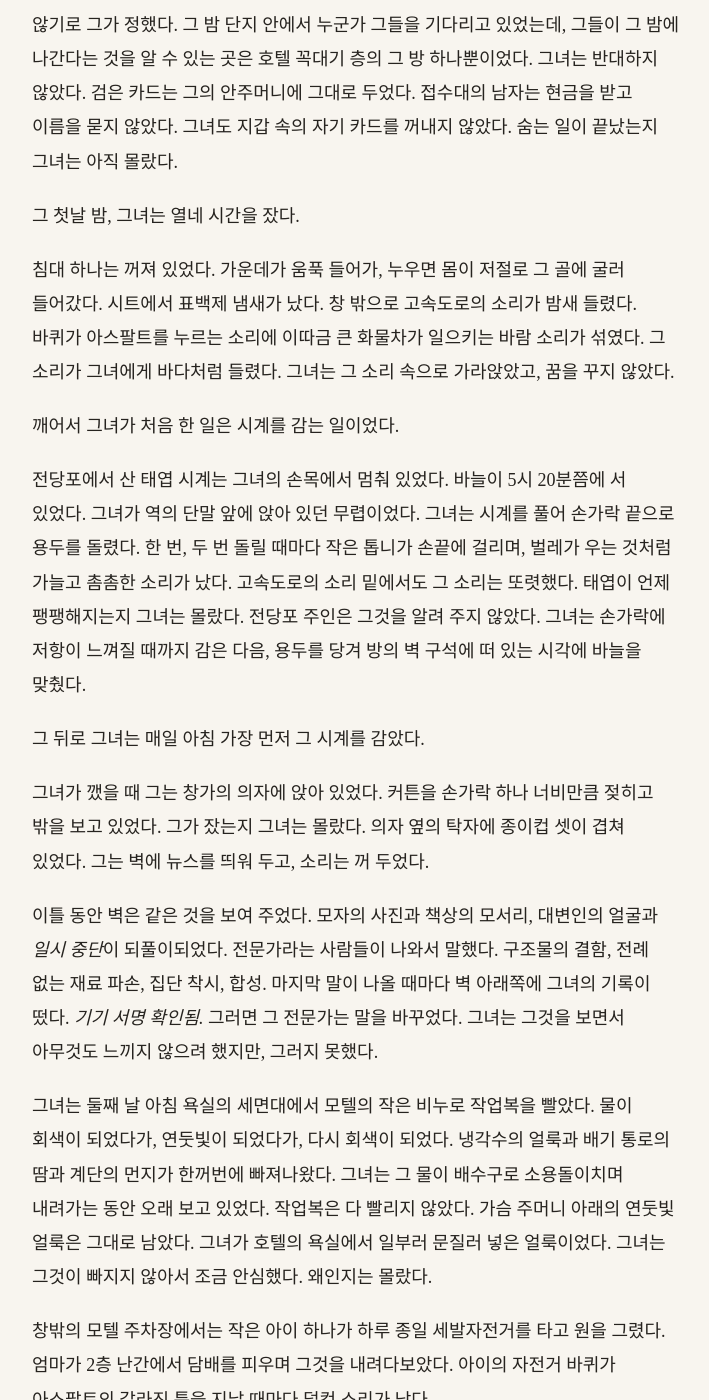
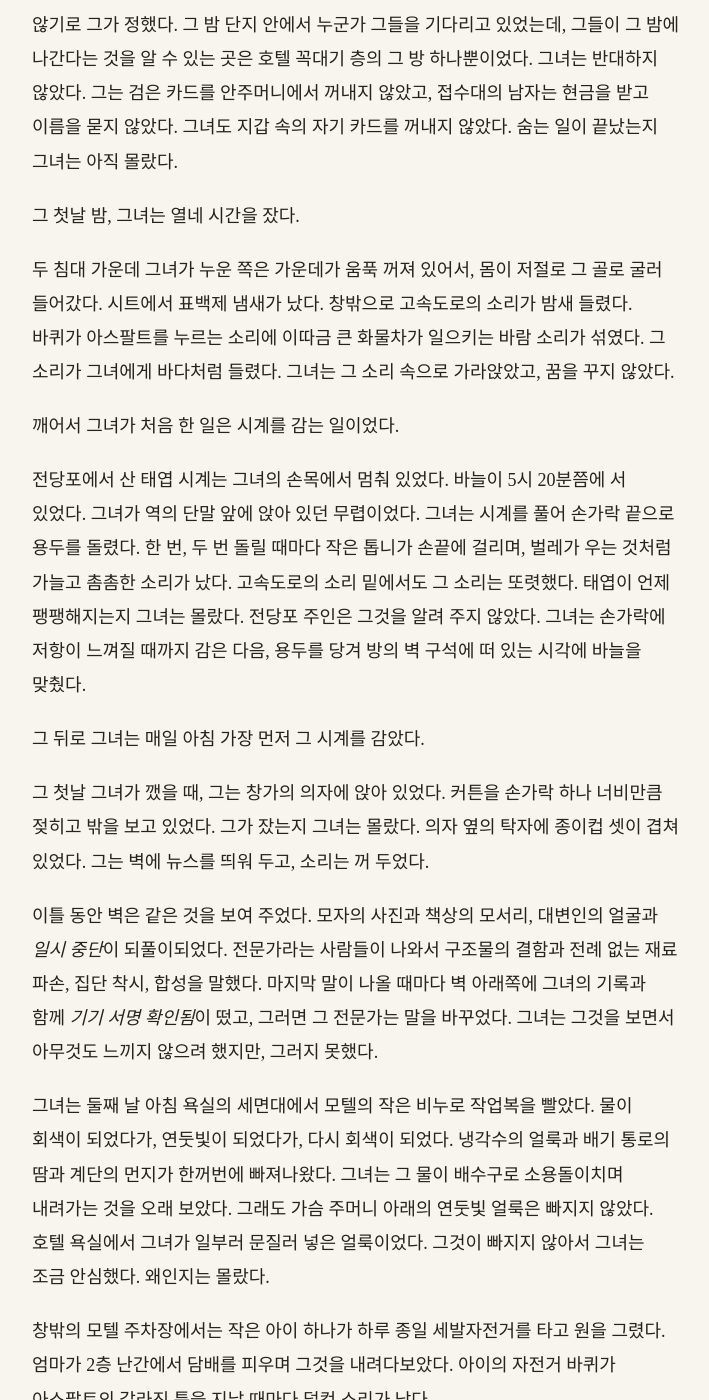
Before and after one commit to kangkkang/writer_s1_public, a Jekyll site: the page built from vol1/036.md, in a window 1280 px wide and 1400 px high, scrolled down 11825 px. Shown: the whole window, without its empty margins (284-993 px from the left). Built offline with Jekyll 4.4.1, drawn with Linux system fonts in a browser that asks for light colours; our own code applies the rules of GitHub Pages for plain Markdown files; some of the changed text lies outside the part shown.

Commit message:
Update from https://github.com/kangkkang/writer_s1/commit/696d056a34e08864921af29147d5ebf4db4fdb63

```diff
--- a/vol1/036.md
+++ b/vol1/036.md
@@ -248,11 +248,11 @@
 
 그들은 역 근처의 모텔에서 사흘을 잤다.
 
-고속도로 진입로 옆의 2층짜리 건물이었다. 바깥 복도에 철제 난간이 둘러져 있었고, 방마다 문 옆에 창이 하나씩 있었다. 커튼은 두꺼운 갈색이었다. 호텔로는 돌아가지 않기로 그가 정했다. 그 밤 단지 안에서 누군가 그들을 기다리고 있었는데, 그들이 그 밤에 나간다는 것을 알 수 있는 곳은 호텔 꼭대기 층의 그 방 하나뿐이었다. 그녀는 반대하지 않았다. 검은 카드는 그의 안주머니에 그대로 두었다. 접수대의 남자는 현금을 받고 이름을 묻지 않았다. 그녀도 지갑 속의 자기 카드를 꺼내지 않았다. 숨는 일이 끝났는지 그녀는 아직 몰랐다.
+고속도로 진입로 옆의 2층짜리 건물이었다. 바깥 복도에 철제 난간이 둘러져 있었고, 방마다 문 옆에 창이 하나씩 있었다. 커튼은 두꺼운 갈색이었다. 호텔로는 돌아가지 않기로 그가 정했다. 그 밤 단지 안에서 누군가 그들을 기다리고 있었는데, 그들이 그 밤에 나간다는 것을 알 수 있는 곳은 호텔 꼭대기 층의 그 방 하나뿐이었다. 그녀는 반대하지 않았다. 그는 검은 카드를 안주머니에서 꺼내지 않았고, 접수대의 남자는 현금을 받고 이름을 묻지 않았다. 그녀도 지갑 속의 자기 카드를 꺼내지 않았다. 숨는 일이 끝났는지 그녀는 아직 몰랐다.
 
 그 첫날 밤, 그녀는 열네 시간을 잤다.
 
-침대 하나는 꺼져 있었다. 가운데가 움푹 들어가, 누우면 몸이 저절로 그 골에 굴러 들어갔다. 시트에서 표백제 냄새가 났다. 창 밖으로 고속도로의 소리가 밤새 들렸다. 바퀴가 아스팔트를 누르는 소리에 이따금 큰 화물차가 일으키는 바람 소리가 섞였다. 그 소리가 그녀에게 바다처럼 들렸다. 그녀는 그 소리 속으로 가라앉았고, 꿈을 꾸지 않았다.
+두 침대 가운데 그녀가 누운 쪽은 가운데가 움푹 꺼져 있어서, 몸이 저절로 그 골로 굴러 들어갔다. 시트에서 표백제 냄새가 났다. 창밖으로 고속도로의 소리가 밤새 들렸다. 바퀴가 아스팔트를 누르는 소리에 이따금 큰 화물차가 일으키는 바람 소리가 섞였다. 그 소리가 그녀에게 바다처럼 들렸다. 그녀는 그 소리 속으로 가라앉았고, 꿈을 꾸지 않았다.
 
 깨어서 그녀가 처음 한 일은 시계를 감는 일이었다.
 
@@ -260,17 +260,17 @@
 
 그 뒤로 그녀는 매일 아침 가장 먼저 그 시계를 감았다.
 
-그녀가 깼을 때 그는 창가의 의자에 앉아 있었다. 커튼을 손가락 하나 너비만큼 젖히고 밖을 보고 있었다. 그가 잤는지 그녀는 몰랐다. 의자 옆의 탁자에 종이컵 셋이 겹쳐 있었다. 그는 벽에 뉴스를 띄워 두고, 소리는 꺼 두었다.
+그 첫날 그녀가 깼을 때, 그는 창가의 의자에 앉아 있었다. 커튼을 손가락 하나 너비만큼 젖히고 밖을 보고 있었다. 그가 잤는지 그녀는 몰랐다. 의자 옆의 탁자에 종이컵 셋이 겹쳐 있었다. 그는 벽에 뉴스를 띄워 두고, 소리는 꺼 두었다.
 
-이틀 동안 벽은 같은 것을 보여 주었다. 모자의 사진과 책상의 모서리, 대변인의 얼굴과 *일시 중단*이 되풀이되었다. 전문가라는 사람들이 나와서 말했다. 구조물의 결함, 전례 없는 재료 파손, 집단 착시, 합성. 마지막 말이 나올 때마다 벽 아래쪽에 그녀의 기록이 떴다. *기기 서명 확인됨.* 그러면 그 전문가는 말을 바꾸었다. 그녀는 그것을 보면서 아무것도 느끼지 않으려 했지만, 그러지 못했다.
+이틀 동안 벽은 같은 것을 보여 주었다. 모자의 사진과 책상의 모서리, 대변인의 얼굴과 *일시 중단*이 되풀이되었다. 전문가라는 사람들이 나와서 구조물의 결함과 전례 없는 재료 파손, 집단 착시, 합성을 말했다. 마지막 말이 나올 때마다 벽 아래쪽에 그녀의 기록과 함께 *기기 서명 확인됨*이 떴고, 그러면 그 전문가는 말을 바꾸었다. 그녀는 그것을 보면서 아무것도 느끼지 않으려 했지만, 그러지 못했다.
 
-그녀는 둘째 날 아침 욕실의 세면대에서 모텔의 작은 비누로 작업복을 빨았다. 물이 회색이 되었다가, 연둣빛이 되었다가, 다시 회색이 되었다. 냉각수의 얼룩과 배기 통로의 땀과 계단의 먼지가 한꺼번에 빠져나왔다. 그녀는 그 물이 배수구로 소용돌이치며 내려가는 동안 오래 보고 있었다. 작업복은 다 빨리지 않았다. 가슴 주머니 아래의 연둣빛 얼룩은 그대로 남았다. 그녀가 호텔의 욕실에서 일부러 문질러 넣은 얼룩이었다. 그녀는 그것이 빠지지 않아서 조금 안심했다. 왜인지는 몰랐다.
+그녀는 둘째 날 아침 욕실의 세면대에서 모텔의 작은 비누로 작업복을 빨았다. 물이 회색이 되었다가, 연둣빛이 되었다가, 다시 회색이 되었다. 냉각수의 얼룩과 배기 통로의 땀과 계단의 먼지가 한꺼번에 빠져나왔다. 그녀는 그 물이 배수구로 소용돌이치며 내려가는 것을 오래 보았다. 그래도 가슴 주머니 아래의 연둣빛 얼룩은 빠지지 않았다. 호텔 욕실에서 그녀가 일부러 문질러 넣은 얼룩이었다. 그것이 빠지지 않아서 그녀는 조금 안심했다. 왜인지는 몰랐다.
 
 창밖의 모텔 주차장에서는 작은 아이 하나가 하루 종일 세발자전거를 타고 원을 그렸다. 엄마가 2층 난간에서 담배를 피우며 그것을 내려다보았다. 아이의 자전거 바퀴가 아스팔트의 갈라진 틈을 지날 때마다 덜컹 소리가 났다.
 
-그는 거의 말하지 않았다. 그녀가 사 온 샌드위치를 반만 먹었고, 의자에서 짧게 잤다. 그리고 벽을 보았다. 그의 손가락이 이따금 의자의 팔걸이에 무언가를 썼다.
+그는 거의 말하지 않았다. 그녀가 사 온 샌드위치를 반만 먹었고, 의자에서 짧게 잤고, 나머지 시간에는 벽을 보았다. 그의 손가락이 이따금 의자의 팔걸이에 무언가를 썼다.
 
-"멈춘 거죠." 둘째 날 저녁 그녀가 물었다.
+"멈춘 거죠?" 둘째 날 저녁 그녀가 물었다.
 
 "멈췄어요." 그가 말했다.
 
```
